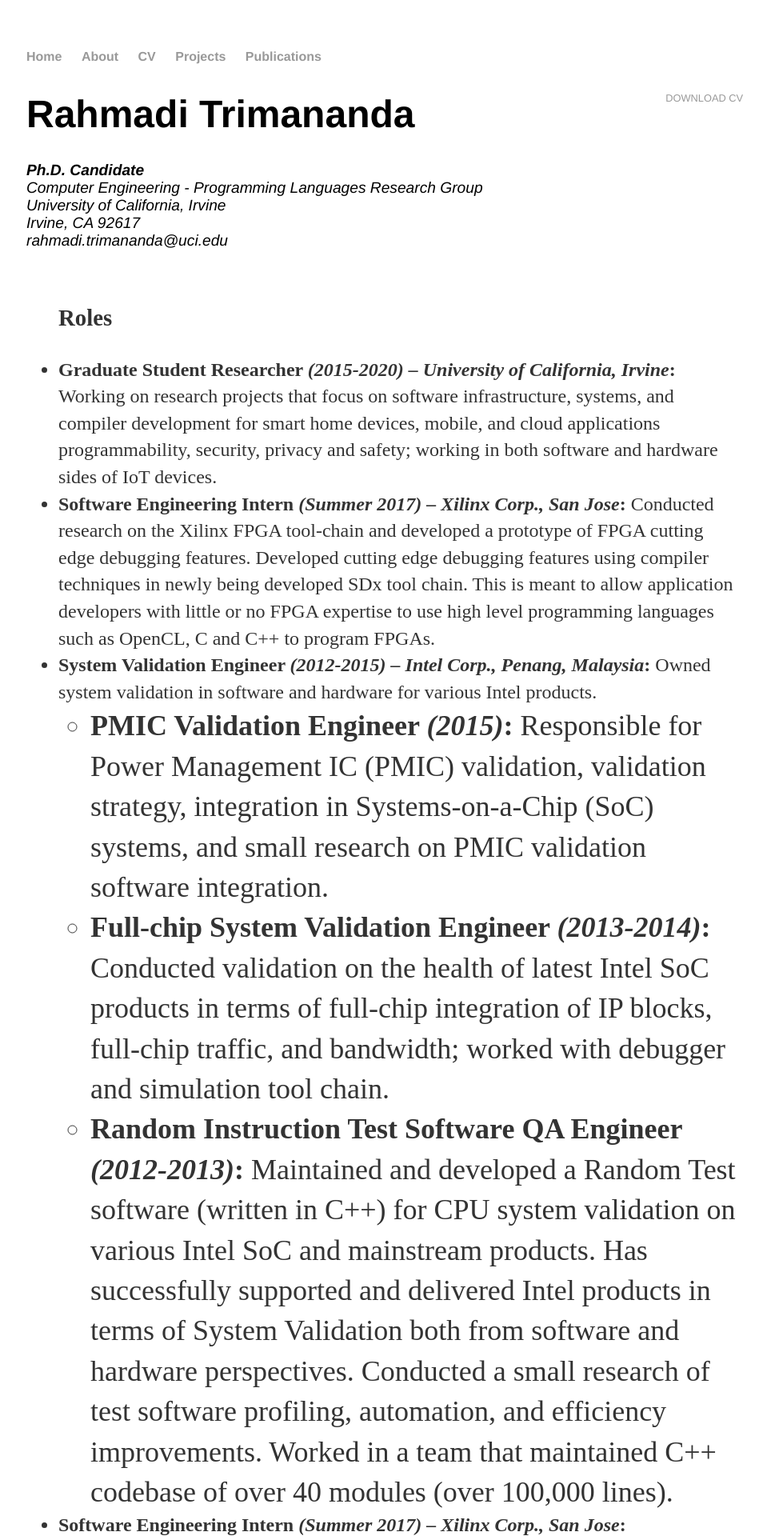
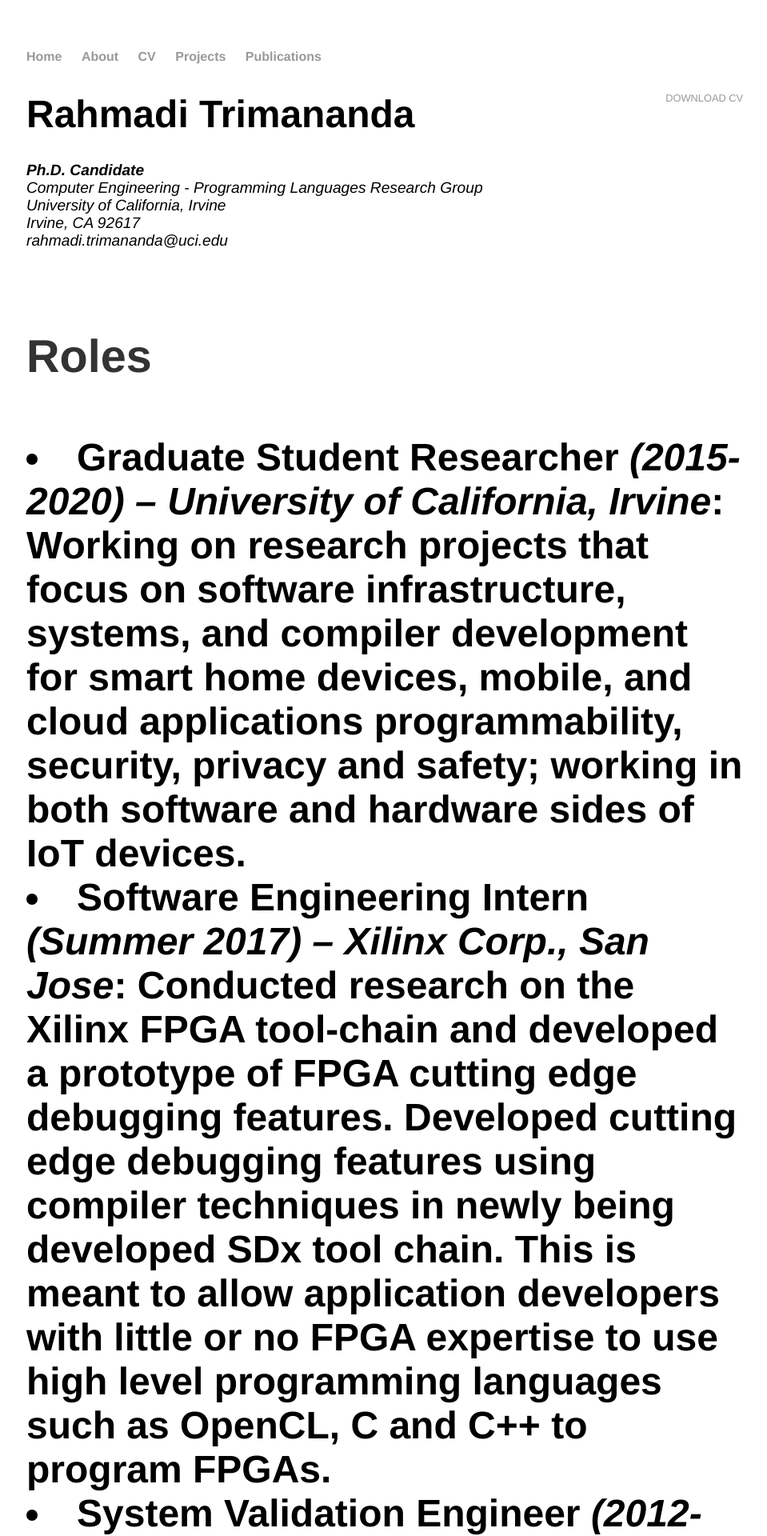
Before and after one commit to rtrimana/rahmaditrimananda.github.io, a Jekyll site: the page built from cv/index.html, in a window 1280 px wide. Shown: the top 1920 px of the page at 80% size, without its empty margins (159-1118 px from the left). Built offline with Jekyll 4.4.1, drawn with Linux system fonts in a browser that asks for light colours.

Commit message:
Update index.html

```diff
--- a/cv/index.html
+++ b/cv/index.html
@@ -17,20 +17,20 @@ title: CV of Your Name
 					<br>
 					<br>
 
-		<ul class="roles">
+		<h1 class="roles">
 			<p><strong>Roles</strong></p>
 			<li><strong>Graduate Student Researcher <em>(2015-2020) – University of California, Irvine</em>:</strong> Working on research projects that focus on software infrastructure, systems, and compiler development for smart home devices, mobile, and cloud applications programmability, security, privacy and safety; working in both software and hardware sides of IoT devices.</li>
 			<li><strong>Software Engineering Intern <em>(Summer 2017) – Xilinx Corp., San Jose</em>:</strong> Conducted research on the Xilinx FPGA tool-chain and developed a prototype of FPGA cutting edge debugging features. Developed cutting edge debugging features using compiler techniques in newly being developed SDx tool chain. This is meant to allow application developers with little or no FPGA expertise to use high level programming languages such as OpenCL, C and C++ to program FPGAs.</li>
 			<li><strong>System Validation Engineer <em>(2012-2015) – Intel Corp., Penang, Malaysia</em>:</strong> Owned system validation in software and hardware for various Intel products.</li>
-			<ul class="subroles">
+			<h2 class="subroles">
 				<li><strong>PMIC Validation Engineer <em>(2015)</em>:</strong> Responsible for Power Management IC (PMIC) validation, validation strategy, integration in Systems-on-a-Chip (SoC) systems, and small research on PMIC validation software integration.</li>
 				<li><strong>Full-chip System Validation Engineer <em>(2013-2014)</em>:</strong> Conducted validation on the health of latest Intel SoC products in terms of full-chip integration of IP blocks, full-chip traffic, and bandwidth; worked with debugger and simulation tool chain.</li>
 				<li><strong>Random Instruction Test Software QA Engineer <em>(2012-2013)</em>:</strong> Maintained and developed a Random Test software (written in C++) for CPU system validation on various Intel SoC and mainstream products. Has successfully supported and delivered Intel products in terms of System Validation both from software and hardware perspectives. Conducted a small research of test software profiling, automation, and efficiency improvements. Worked in a team that maintained C++ codebase of over 40 modules (over 100,000 lines).</li>
-			</ul>
+			</h2>
 			<li><strong>Software Engineering Intern <em>(Summer 2017) – Xilinx Corp., San Jose</em>:</strong></li>
 			<li><strong>Software Engineering Intern <em>(Summer 2017) – Xilinx Corp., San Jose</em>:</strong></li>
 			<li><strong>Software Engineering Intern <em>(Summer 2017) – Xilinx Corp., San Jose</em>:</strong></li>
-			</ul>
+			</h1>
 
 		<ul class="awards">
 			<p><strong>Awards</strong></p>
```
